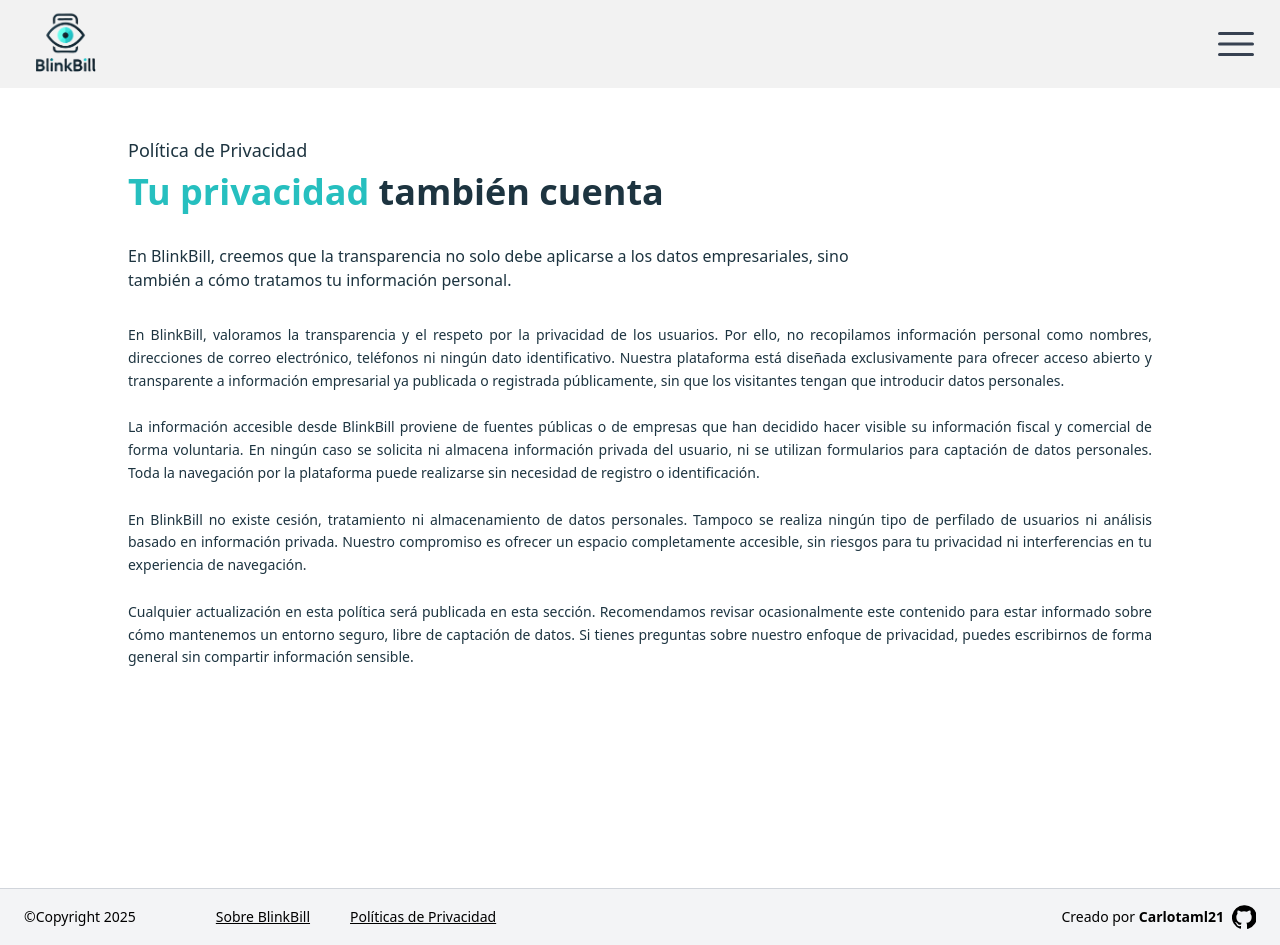
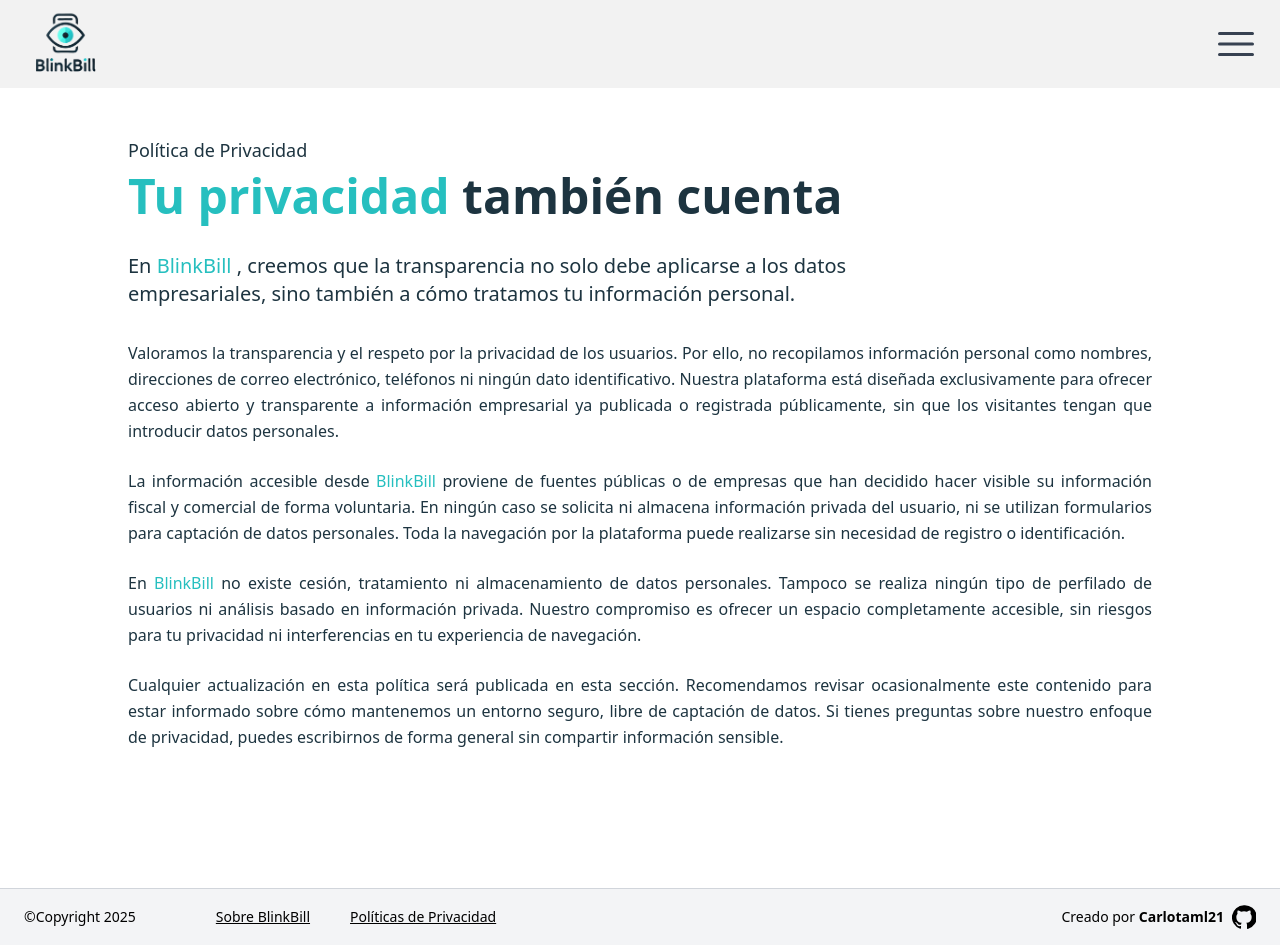
Before and after one commit to Carlotaml21/fronted-blinkBill, a React (Vite) app: page /privacy in a window 1280 px wide. Built offline with nearby package versions, Linux system fonts and the light colour scheme.

Commit message:
modify text

```diff
--- a/src/pages/AboutPage.jsx
+++ b/src/pages/AboutPage.jsx
@@ -3,9 +3,9 @@
 const AboutPage = () => {
   return (
     <div className="min-h-screen bg-white flex flex-col items-center justify-center px-6 py-12">
-      <h1 className="text-3xl font-bold text-[#26BFBF] mb-8 text-center">Sobre Nosotros</h1>
+      <h1 className="text-5xl font-bold text-[#26BFBF] mb-8 text-center">Sobre Nosotros</h1>
 
-      <div className="max-w-3xl space-y-6 text-center text-[#1D3440]">
+      <div className="max-w-3xl space-y-6 text-center text-xl text-[#1D3440]">
         <p>
           En <span className="text-[#26BFBF]"> BlinkBill</span>, creemos en la transparencia y accesibilidad de la información empresarial.
           Nuestra plataforma te permite consultar libremente los datos de facturación de empresas de manera rápida y sencilla.
@@ -21,7 +21,7 @@
         </p>
       </div>
 
-      <p className="mt-12 text-center text-[#1D3440] font-bold">
+      <p className="mt-12 text-center text-[#1D3440] font-bold text-xl">
         Únete a nuestra <span className="text-[#26BFBF]">comunidad</span> y descubre cómo la transparencia puede impulsar tu negocio.
       </p>
 
@@ -29,7 +29,7 @@
         <img
           src="/src/assets/logoBlinkBill.png"
           alt="BlinkBill logo"
-          className="w-24 h-24 mx-auto"
+          className="w-20 h-20 mx-auto"
         />
       </div>
     </div>
--- a/src/pages/PrivacyPage.jsx
+++ b/src/pages/PrivacyPage.jsx
@@ -9,35 +9,35 @@
           <h2 className="text-lg text-[#1D3440] mb-2">
             Política de Privacidad
           </h2>
-          <h1 className="text-4xl font-bold text-[#1D3440]">
+          <h1 className="text-5xl font-bold text-[#1D3440]">
             <span className="text-[#26BFBF]">Tu privacidad</span> también cuenta
           </h1>
         </div>
 
 
-        <p className="text-[#1D3440] text-base max-w-3xl">
-          En BlinkBill, creemos que la transparencia no solo debe aplicarse a los datos empresariales,
+        <p className="text-[#1D3440] text-xl max-w-3xl">
+          En <span className="text-[#26BFBF]"> BlinkBill</span> , creemos que la transparencia no solo debe aplicarse a los datos empresariales,
           sino también a cómo tratamos tu información personal.
         </p>
 
 
-        <div className="text-[#1D3440] space-y-6 text-justify text-sm leading-relaxed">
+        <div className="text-[#1D3440] space-y-6 text-justify text-s leading-relaxed">
           <p>
-            En BlinkBill, valoramos la transparencia y el respeto por la privacidad de los usuarios. Por ello,
+            Valoramos la transparencia y el respeto por la privacidad de los usuarios. Por ello,
             no recopilamos información personal como nombres, direcciones de correo electrónico, teléfonos
             ni ningún dato identificativo. Nuestra plataforma está diseñada exclusivamente para ofrecer
             acceso abierto y transparente a información empresarial ya publicada o registrada públicamente,
             sin que los visitantes tengan que introducir datos personales.
           </p>
           <p>
-            La información accesible desde BlinkBill proviene de fuentes públicas o de empresas que han
+            La información accesible desde <span className="text-[#26BFBF]"> BlinkBill</span>  proviene de fuentes públicas o de empresas que han
             decidido hacer visible su información fiscal y comercial de forma voluntaria. En ningún caso
             se solicita ni almacena información privada del usuario, ni se utilizan formularios para
             captación de datos personales. Toda la navegación por la plataforma puede realizarse sin
             necesidad de registro o identificación.
           </p>
           <p>
-            En BlinkBill no existe cesión, tratamiento ni almacenamiento de datos personales. Tampoco se
+            En <span className="text-[#26BFBF]"> BlinkBill</span>  no existe cesión, tratamiento ni almacenamiento de datos personales. Tampoco se
             realiza ningún tipo de perfilado de usuarios ni análisis basado en información privada. Nuestro
             compromiso es ofrecer un espacio completamente accesible, sin riesgos para tu privacidad ni
             interferencias en tu experiencia de navegación.
```
